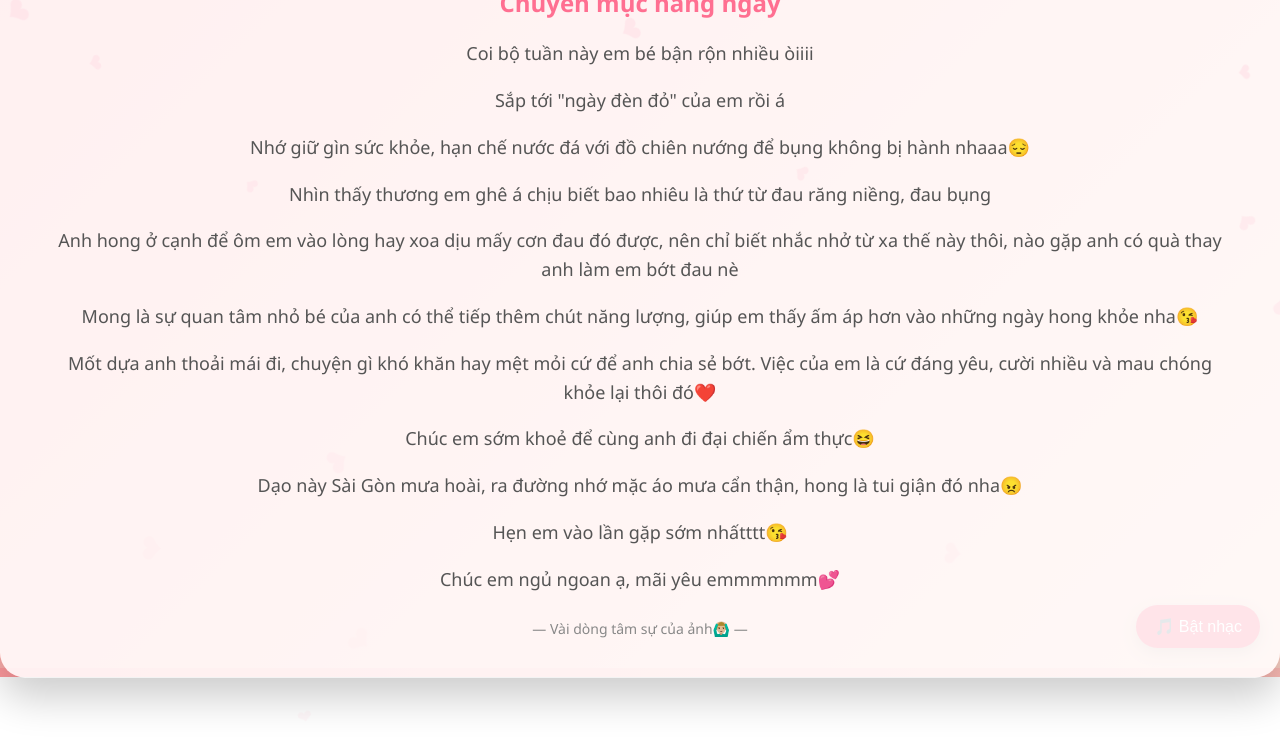
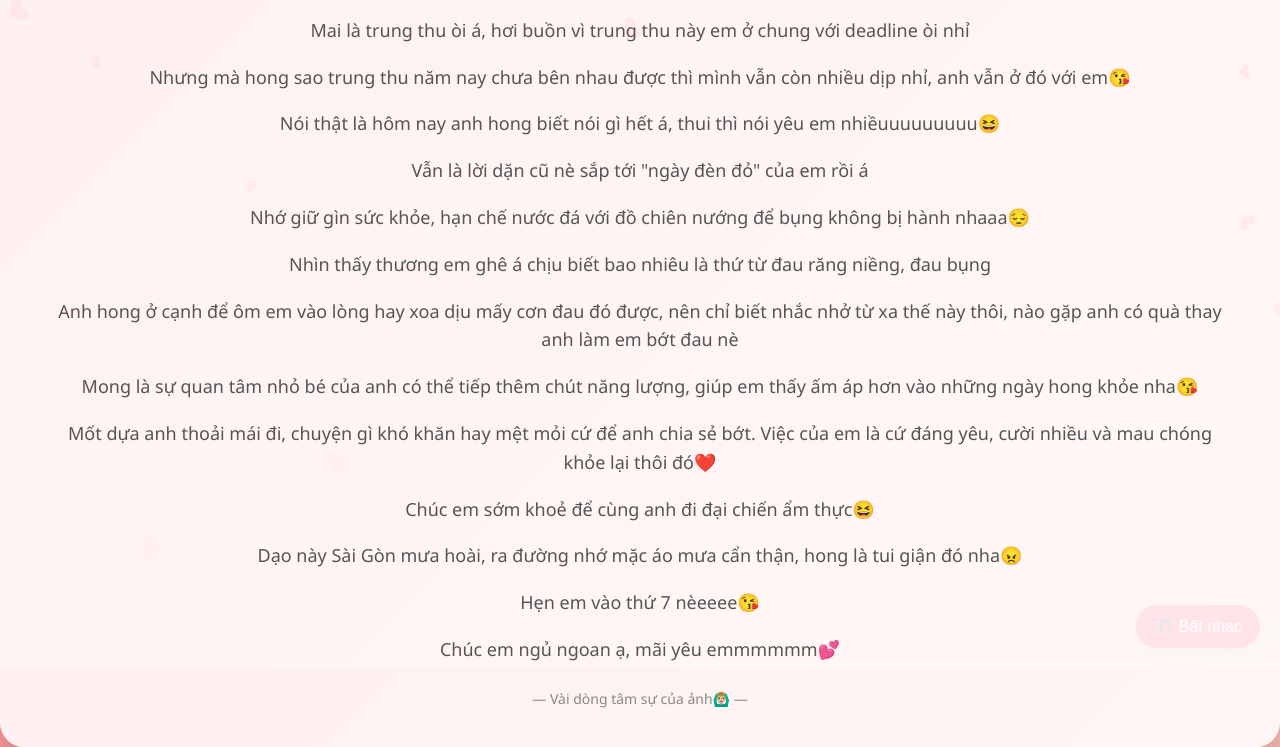
Before and after one commit to ChiPiMinh/nhu, a plain HTML site: page index.html in a window 1280 px wide. Shown: the part 132-879 px from the top of the page. Before the commit the page ends 809 px from the top, so only its background shows below. Drawn offline with Linux system fonts and the light colour scheme.

Commit message:
Update index.html

```diff
--- a/index.html
+++ b/index.html
@@ -93,8 +93,11 @@
     <div class="card">
         <h1>💖 Em Bé 💖</h1>
         <h2>Chuyên mục hằng ngày</h2>
-        <p>Coi bộ tuần này em bé bận rộn nhiều òiiii
-        <p>Sắp tới "ngày đèn đỏ" của em rồi á</p>
+        <p>Chào cô gái của anh, hôm nay chắc em đã mệt nhiều òi
+        <p>Mai là trung thu òi á, hơi buồn vì trung thu này em ở chung với deadline òi nhỉ</p>
+        <P>Nhưng mà hong sao trung thu năm nay chưa bên nhau được thì mình vẫn còn nhiều dịp nhỉ, anh vẫn ở đó với em😘</P>
+        <p>Nói thật là hôm nay anh hong biết nói gì hết á, thui thì nói yêu em nhiềuuuuuuuuu😆</p>
+        <p>Vẫn là lời dặn cũ nè sắp tới "ngày đèn đỏ" của em rồi á</p>
         <p>Nhớ giữ gìn sức khỏe, hạn chế nước đá với đồ chiên nướng để bụng không bị hành nhaaa😔</p>
         <p>Nhìn thấy thương em ghê á chịu biết bao nhiêu là thứ từ đau răng niềng, đau bụng</p>
         <p>Anh hong ở cạnh để ôm em vào lòng hay xoa dịu mấy cơn đau đó được, nên chỉ biết nhắc nhở từ xa thế này thôi, nào gặp anh có quà thay anh làm em bớt đau nè</p>
@@ -102,7 +105,7 @@
         <p>Mốt dựa anh thoải mái đi, chuyện gì khó khăn hay mệt mỏi cứ để anh chia sẻ bớt. Việc của em là cứ đáng yêu, cười nhiều và mau chóng khỏe lại thôi đó❤️</p>
         <p>Chúc em sớm khoẻ để cùng anh đi đại chiến ẩm thực😆</p>
         <p>Dạo này Sài Gòn mưa hoài, ra đường nhớ mặc áo mưa cẩn thận, hong là tui giận đó nha😠</p>
-        <p>Hẹn em vào lần gặp sớm nhấtttt😘</p>
+        <p>Hẹn em vào thứ 7 nèeeee😘</p>
         <p>Chúc em ngủ ngoan ạ, mãi yêu emmmmmm💕<br></p>
         <div class="footer">— Vài dòng tâm sự của ảnh🙆🏼‍♂️ —</div>
     </div>
```
